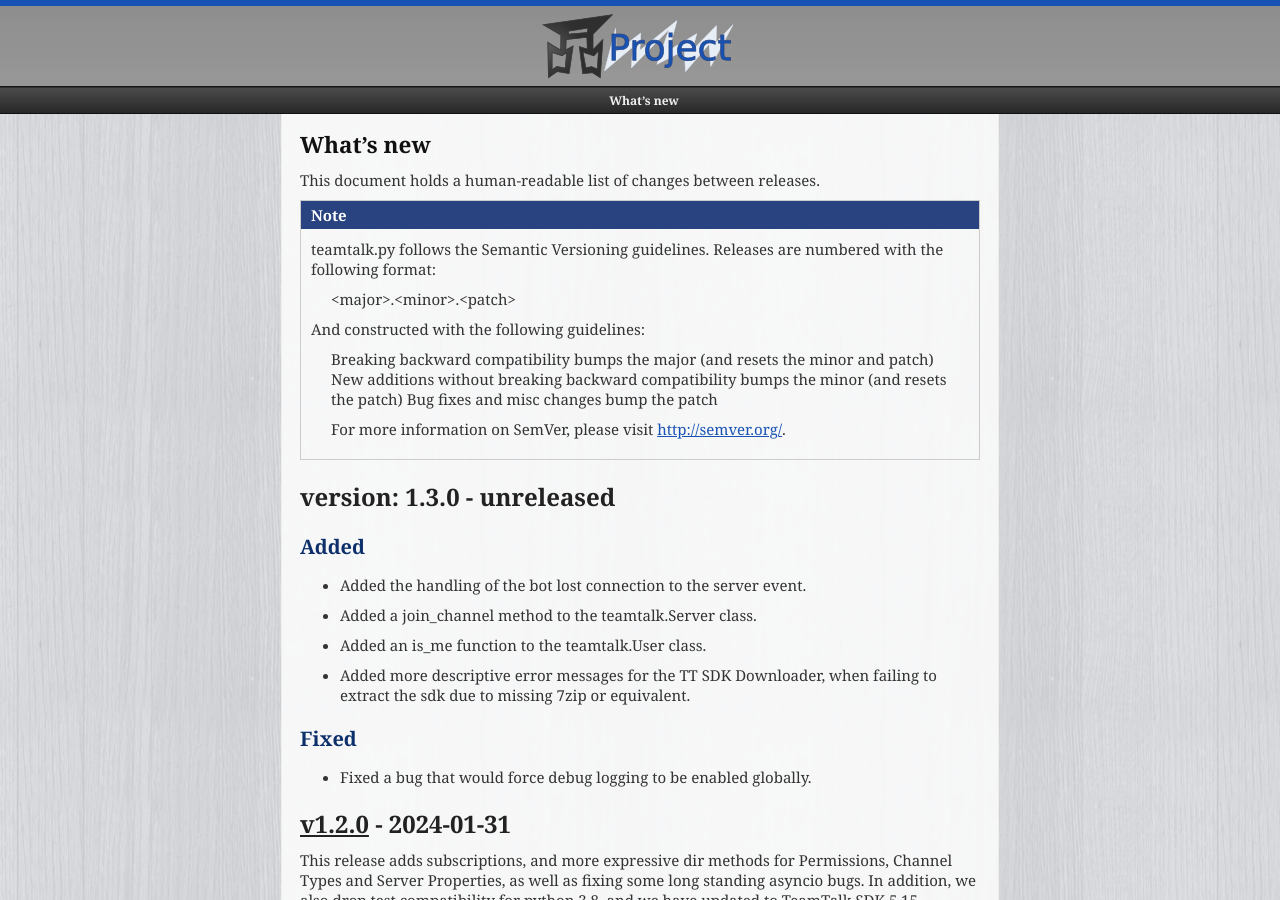
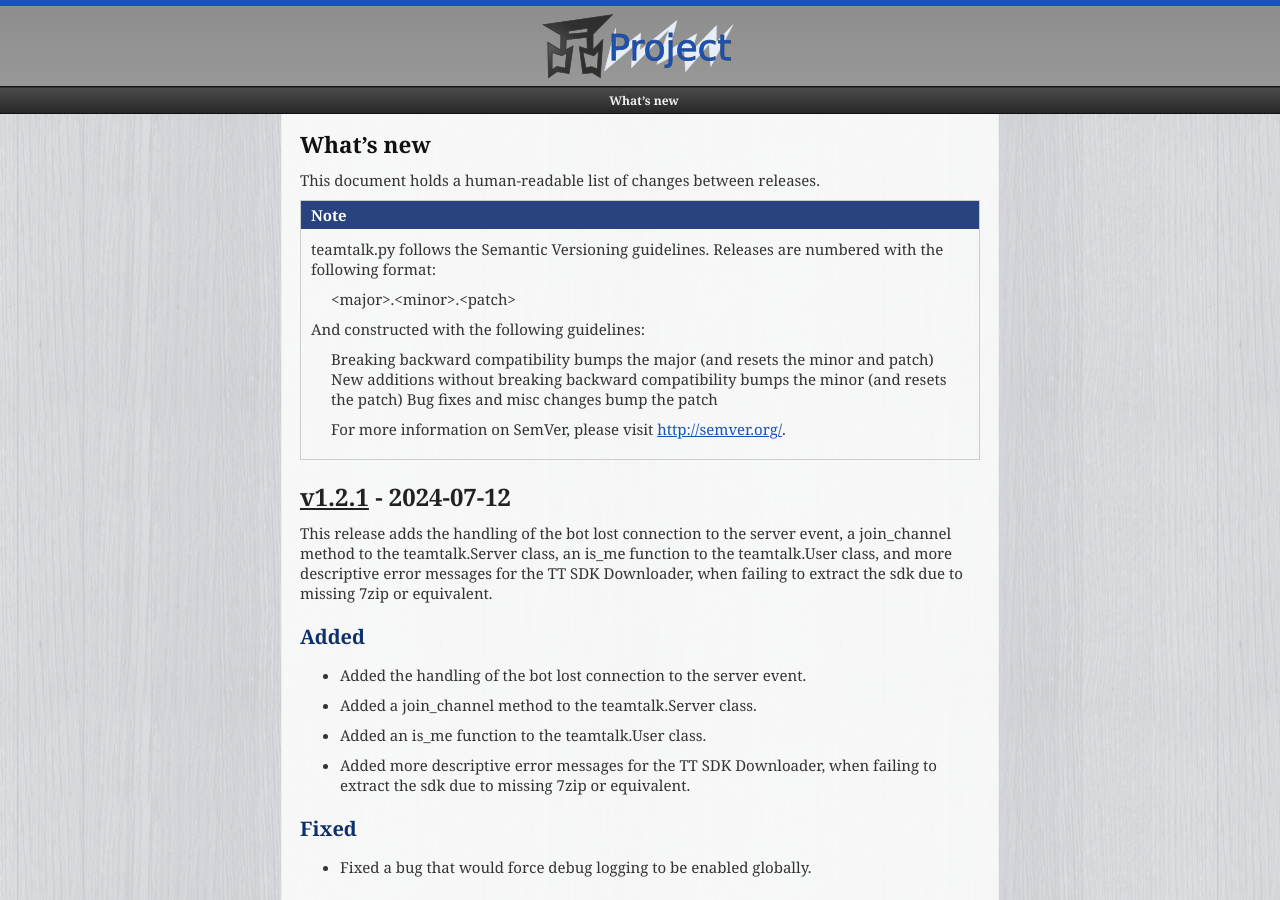
Before and after one commit to JessicaTegner/teamtalk.py, a Sphinx documentation site: the page built from docs/whats-new.rst, in a window 1280 px wide and 900 px high. Built offline with Sphinx 7.4.7, drawn with Linux system fonts in a browser that asks for light colours.

Commit message:
teamtalk.py v1.2.1

```diff
--- a/docs/whats-new.rst
+++ b/docs/whats-new.rst
@@ -17,8 +17,10 @@ This document holds a human-readable list of changes between releases.
     For more information on SemVer, please visit http://semver.org/.
 
 
-version: 1.3.0 - unreleased
+:version:`1.2.1` - 2024-07-12
 ---------------------------------
+
+This release adds the handling of the bot lost connection to the server event, a join_channel method to the teamtalk.Server class, an is_me function to the teamtalk.User class, and more descriptive error messages for the TT SDK Downloader, when failing to extract the sdk due to missing 7zip or equivalent.
 
 Added
 ~~~~~
--- a/pyproject.toml
+++ b/pyproject.toml
@@ -1,6 +1,6 @@
 [tool.poetry]
 name = "teamtalk-py"
-version = "1.2.0"
+version = "1.2.1"
 description = "a simple but powerful pythonic library for making bots for the TeamTalk5 Conferencing System"
 authors = ["JessicaTegner <jessica.tegner@outlook.com>"]
 license = "MIT"
```
Also changed, not shown: 1 other file.
